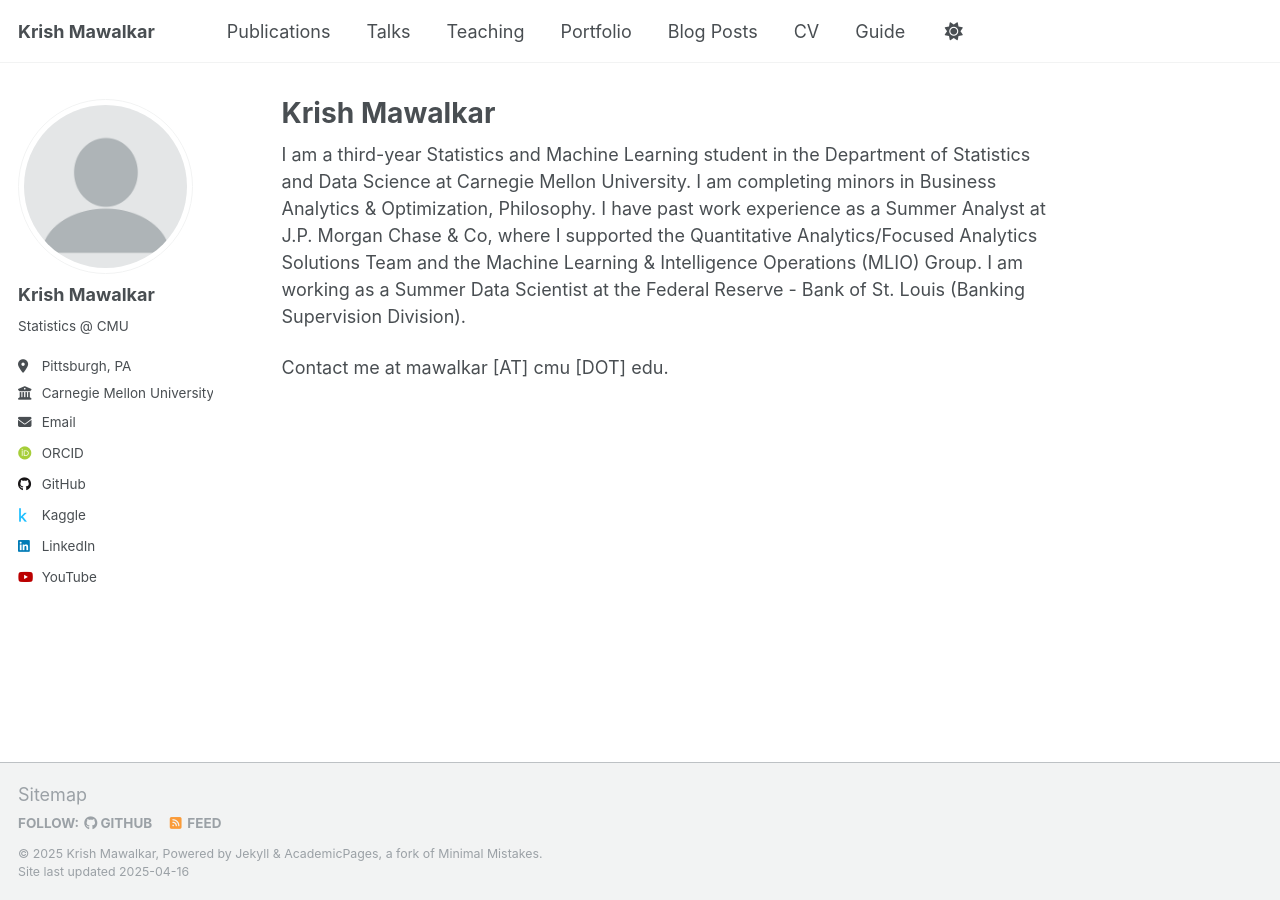
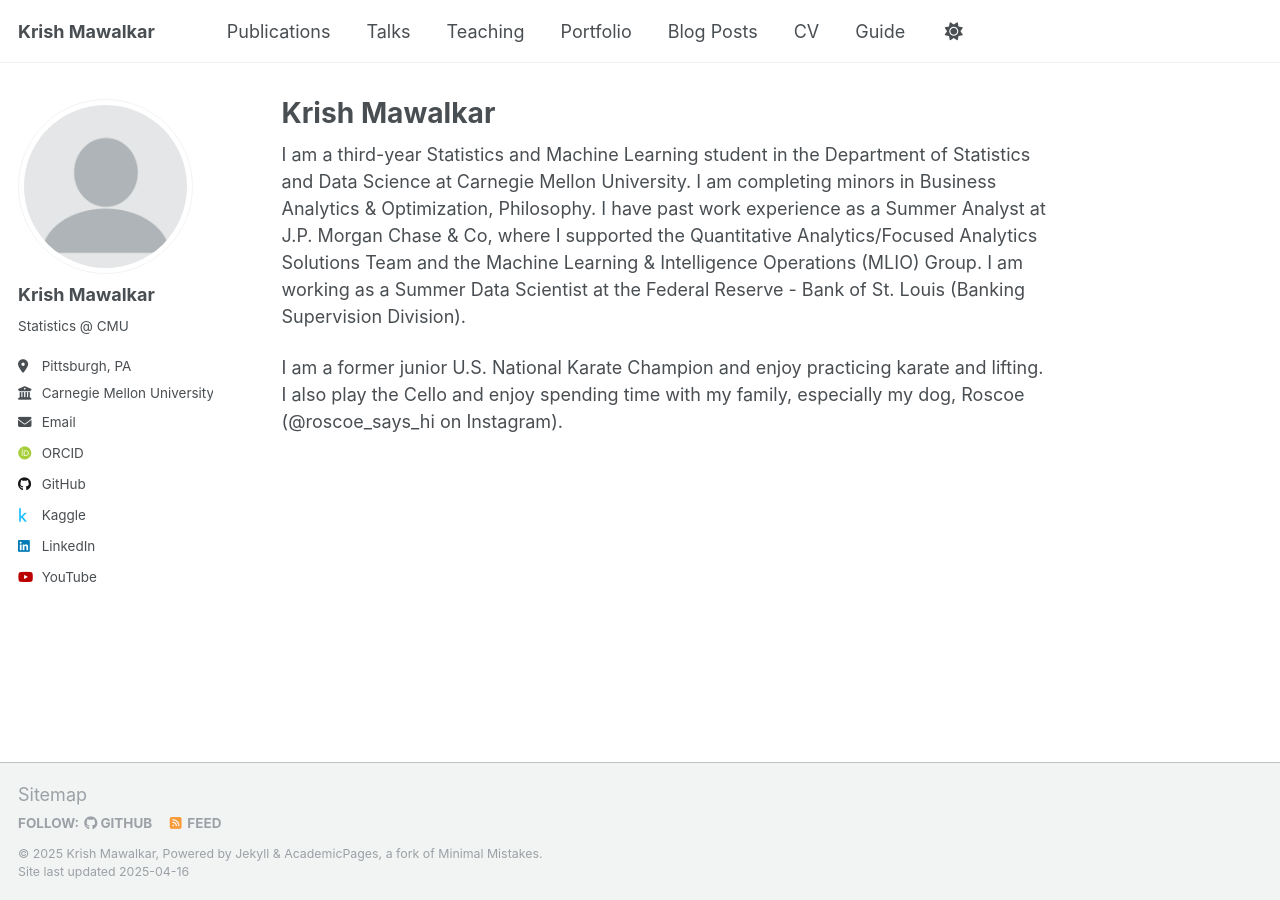
Before and after one commit to Krish-Mawalkar/Krish-Mawalkar, a Jekyll site: the page built from _pages/about.md, in a window 1280 px wide. Built offline with Jekyll 4.4.1, drawn with Linux system fonts in a browser that asks for light colours; some web fonts are replaced.

Commit message:
Update about.md

```diff
--- a/_pages/about.md
+++ b/_pages/about.md
@@ -9,4 +9,4 @@ redirect_from:
 
 I am a third-year Statistics and Machine Learning student in the Department of Statistics and Data Science at Carnegie Mellon University. I am completing minors in Business Analytics & Optimization, Philosophy. I have past work experience as a Summer Analyst at J.P. Morgan Chase & Co, where I supported the Quantitative Analytics/Focused Analytics Solutions Team and the Machine Learning & Intelligence Operations (MLIO) Group. I am working as a Summer Data Scientist at the Federal Reserve - Bank of St. Louis (Banking Supervision Division).
 
-Contact me at mawalkar [AT] cmu [DOT] edu.
+I am a former junior U.S. National Karate Champion and enjoy practicing karate and lifting. I also play the Cello and enjoy spending time with my family, especially my dog, Roscoe (@roscoe_says_hi on Instagram).
```
